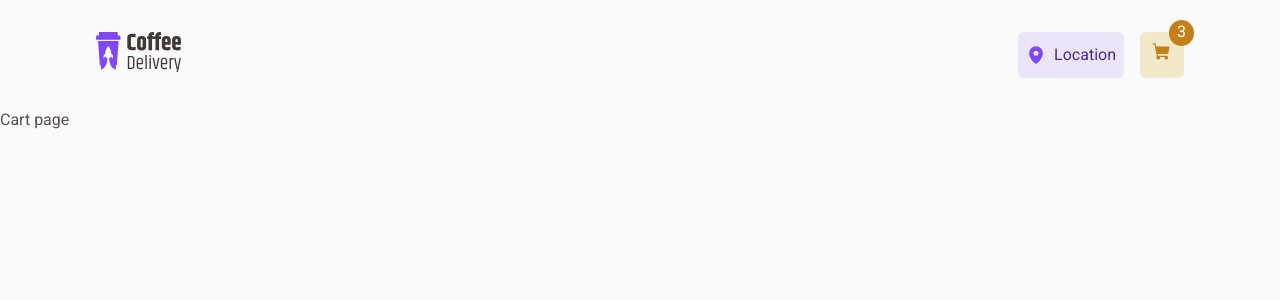
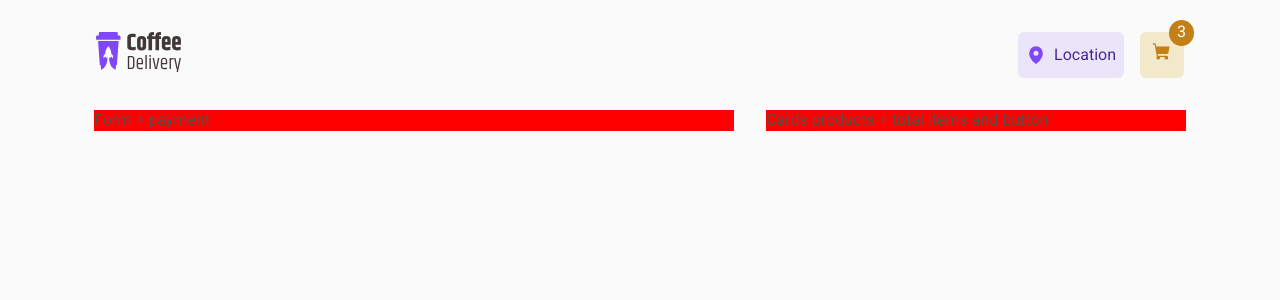
Before and after one commit to bruflor/ignite-challenge02-Coffe-Delivery, a React (Vite) app: page /cart in a window 1280 px wide. Shown: the top 300 px of the page. Built offline with nearby package versions, Linux system fonts and the light colour scheme.

Commit message:
wip: cart page

```diff
--- a/src/pages/Cart/index.tsx
+++ b/src/pages/Cart/index.tsx
@@ -1,3 +1,10 @@
+import { CartPageContainer } from "./style";
+
 export const Cart = () => {
-  return <div>Cart page</div>;
+  return (
+    <CartPageContainer>
+      <div>Form + payment</div>
+      <div>Cards products + total items and button</div>
+    </CartPageContainer>
+  );
 };
--- a/src/pages/Cart/style.ts
+++ b/src/pages/Cart/style.ts
@@ -0,0 +1,17 @@
+import styled from "styled-components";
+
+export const CartPageContainer = styled.div`
+  display: grid;
+  grid-template-columns: 640px 420px;
+  justify-content: center;
+  gap: 2rem;
+  /* align-items: center; */
+
+  div {
+    background: red;
+  }
+
+  @media (max-width: 768px) {
+    grid-template-columns: 1fr;
+  }
+`;
```
